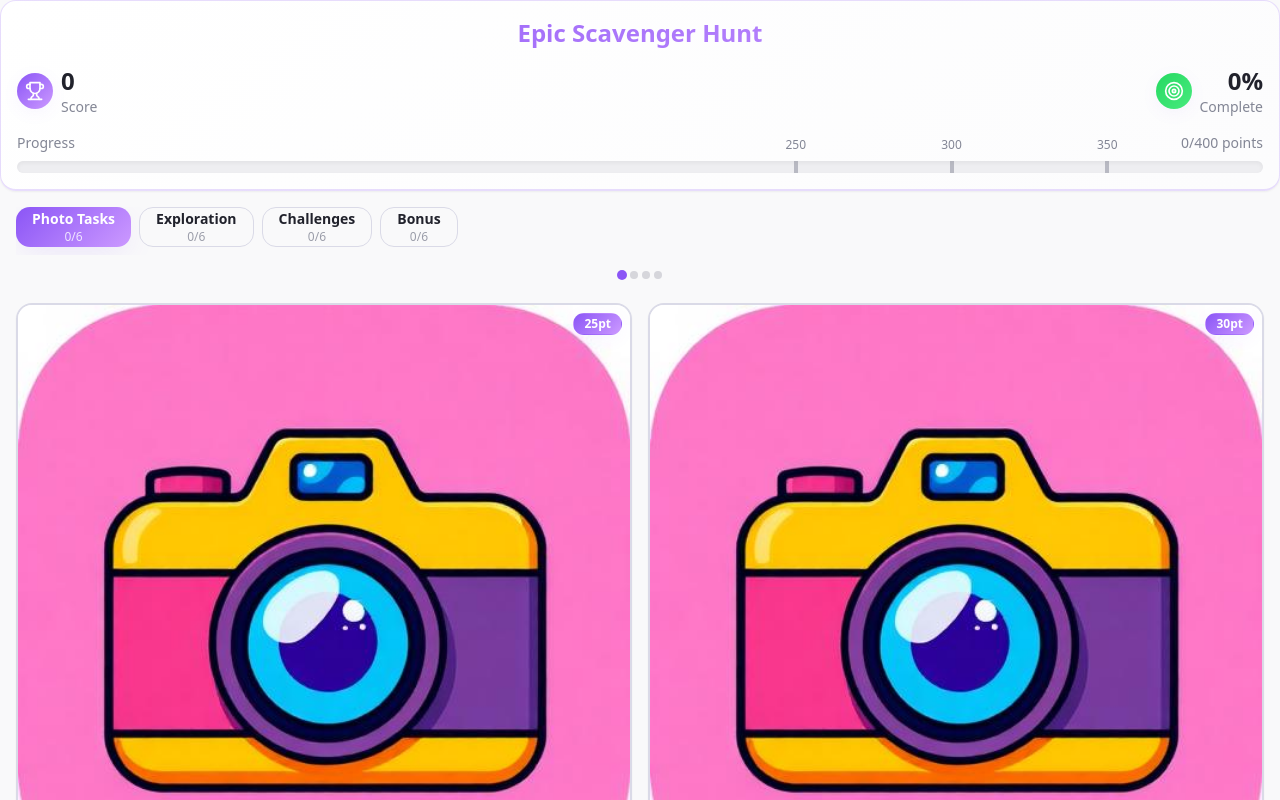
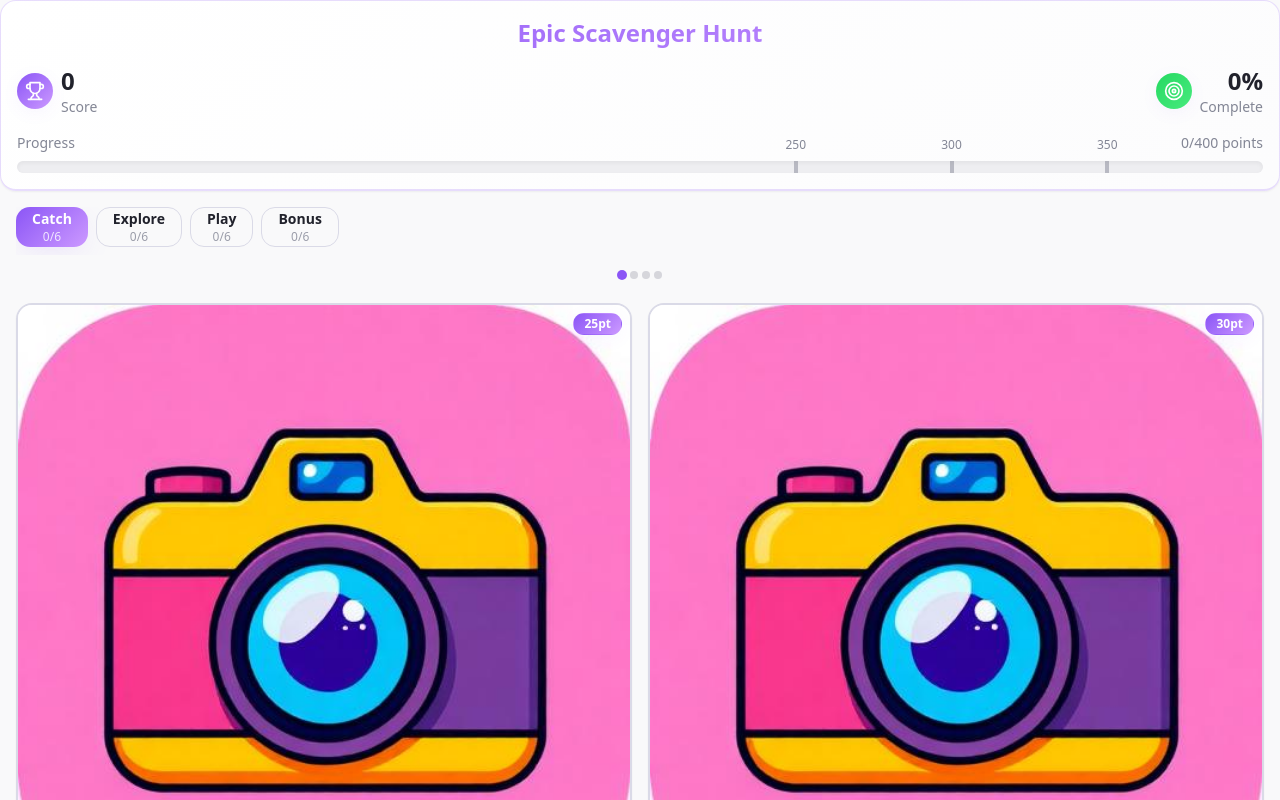
Before and after one commit to StarsMmd/hunt-progress-party, a React (Vite) app: page / in a window 1280 px wide. Shown: the top 800 px of the page. Built offline with nearby package versions, Linux system fonts and the light colour scheme.

Commit message:
Rename categories
Change the category names to "Catch", "Explore", "Play", and "Bonus".

```diff
--- a/src/data/scavenger-hunt-config.ts
+++ b/src/data/scavenger-hunt-config.ts
@@ -11,7 +11,7 @@ export const scavengerHuntConfig: ScavengerHuntConfig = {
   categories: [
     {
       id: "photo",
-      name: "Photo Tasks",
+      name: "Catch",
       tasks: [
         {
           id: "selfie-landmark",
@@ -59,7 +59,7 @@ export const scavengerHuntConfig: ScavengerHuntConfig = {
     },
     {
       id: "exploration",
-      name: "Exploration",
+      name: "Explore",
       tasks: [
         {
           id: "hidden-treasure",
@@ -107,7 +107,7 @@ export const scavengerHuntConfig: ScavengerHuntConfig = {
     },
     {
       id: "challenges",
-      name: "Challenges",
+      name: "Play",
       tasks: [
         {
           id: "local-trivia",
```
